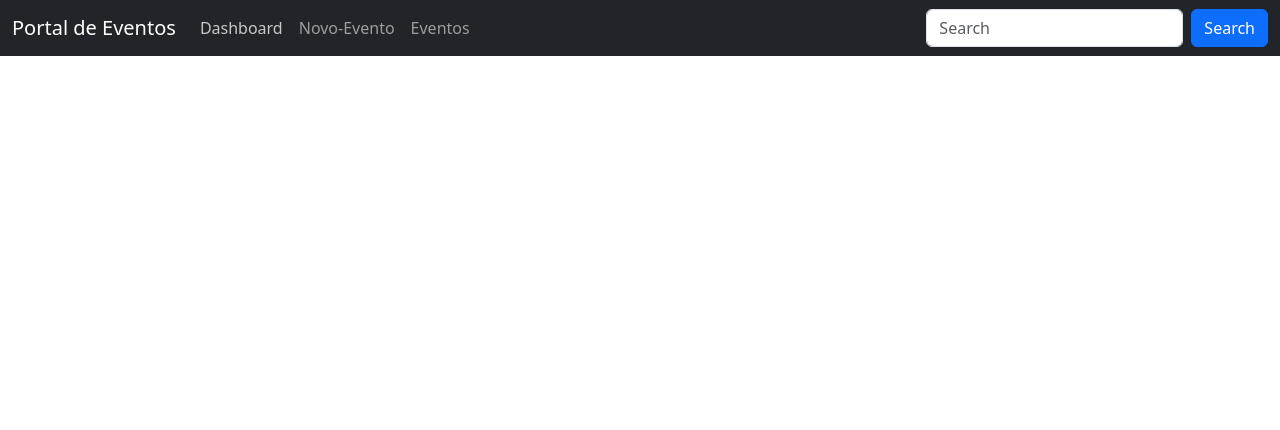
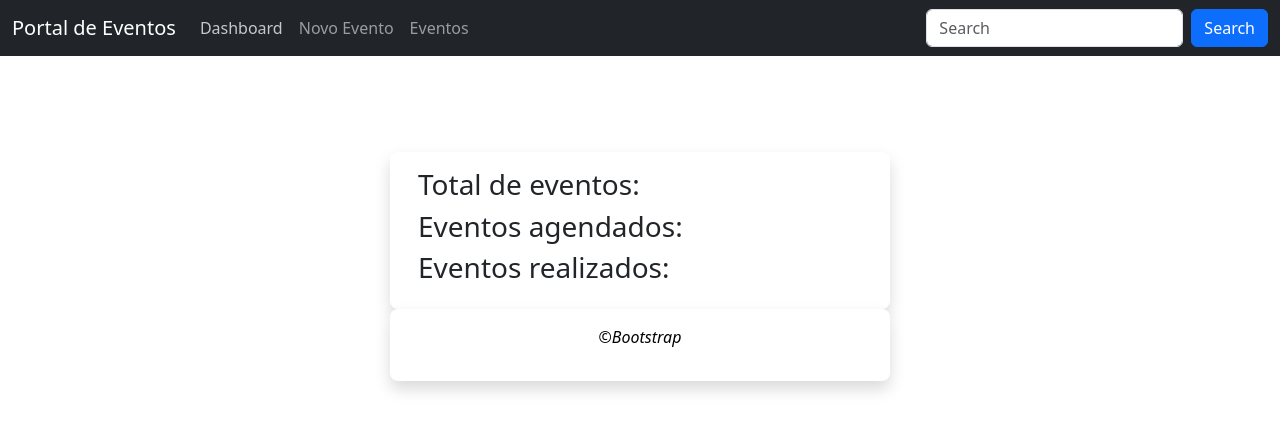
Before and after one commit to DogCell-Dev/portal-eventos, a plain HTML site: page index.html in a window 1280 px wide. Both pictures are taken after a click on the link "Dashboard". Drawn offline with nearby package versions, Linux system fonts and the light colour scheme.

Commit message:
Estrutura do Dashboard - Parcialmente concluida ⏳

```diff
--- a/css/style.css
+++ b/css/style.css
@@ -0,0 +1,10 @@
+header{
+  color: white;
+  text-align: center;
+}
+
+footer{
+  color: white;
+  text-align: center;
+  font-style: italic;
+}
--- a/index.html
+++ b/index.html
@@ -4,6 +4,7 @@
     <meta charset="UTF-8" />
     <meta name="viewport" content="width=device-width, initial-scale=1.0" />
     <title>Document</title>
+    <link rel="stylesheet" href="css/style.css" />
     <link
       href="https://cdn.jsdelivr.net/npm/bootstrap@5.3.8/dist/css/bootstrap.min.css"
       rel="stylesheet"
@@ -26,13 +27,19 @@
         <div class="collapse navbar-collapse" id="mynavbar">
           <ul class="navbar-nav me-auto">
             <li class="nav-item">
-              <a class="nav-link" href="#">Dashboard</a>
+              <a class="nav-link nav-btn" href="#" data-view="Dashboard"
+                >Dashboard</a
+              >
             </li>
             <li class="nav-item">
-              <a class="nav-link" href="#">Novo-Evento</a>
+              <a class="nav-link nav-btn" href="#" data-view="NovoEvento"
+                >Novo Evento</a
+              >
             </li>
             <li class="nav-item">
-              <a class="nav-link" href="#">Eventos</a>
+              <a class="nav-link nav-btn" href="#" data-view="Eventos"
+                >Eventos</a
+              >
             </li>
           </ul>
           <form class="d-flex">
@@ -43,8 +50,8 @@
       </div>
     </nav>
 
-    <!--Java script vai controlar o conteudo a ser exibido-->
-    <main id="app"></main>
+    <!-- O JavaScript vai controlar este conteúdo -->
+    <main id="app" class="container mt-4"></main>
 
     <script
       src="https://cdn.jsdelivr.net/npm/bootstrap@5.3.8/dist/js/bootstrap.bundle.min.js"
--- a/js/app.js
+++ b/js/app.js
@@ -0,0 +1,38 @@
+const campoMain = document.getElementById("app");
+const botoes = document.querySelectorAll(".nav-btn");
+
+const telas = {
+  Dashboard: `
+  <header>
+    <h1 class="text-center">Informações de Eventos</h1>
+  </header>
+  <section>
+    <div class="row mt-4 bg-white rounded-3 p-3 mx-auto shadow" style="max-width: 500px;">
+      <div class="col-md-7"><h3>Total de eventos:<div id="totalRes"></div></h3></div>
+      <div class="col-md-8"><h3>Eventos agendados:<div id="totalRes"></h3></div>
+      <div class="col-md-8"><h3>Eventos realizados:<div id="totalRes"></h3></div>
+    </div>
+  </section>
+  <footer class="bg-white text-black rounded-3 p-3 mx-auto shadow text-center fst-italic" style="max-width: 500px;">
+    <p>&copy;Bootstrap</p>
+  </footer>
+  `,
+  NovoEvento: `
+    <h1 class="text-center">Cadastrar Eventos</h1>
+  `,
+  Eventos: `
+    <h1 class="text-center">Eventos</h1>
+  `,
+};
+
+botoes.forEach((botao) => {
+  botao.addEventListener("click", (event) => {
+    event.preventDefault();
+
+    const telaAlvo = botao.dataset.view;
+
+    if (telas[telaAlvo]) {
+      campoMain.innerHTML = telas[telaAlvo];
+    }
+  });
+});
```
